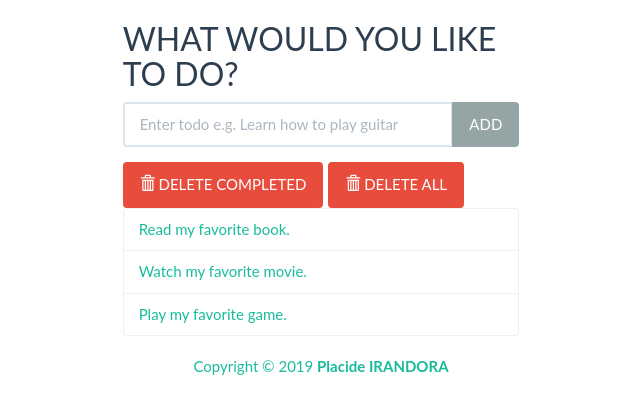
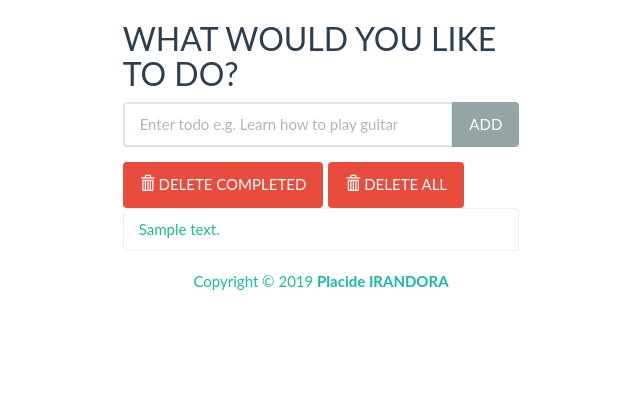
Before and after one commit to placideirandora/todo-list-app-with-flask, a Flask app: template src/templates/index.html in a window 1280 px wide. Shown: the top 414 px of the page, without its empty margins (319-959 px from the left). Run offline with Flask 2, Linux system fonts and the light colour scheme; the template is opened without the code that fills it: values that come from a table or form of the project are taken from there, others are empty; tables that the repository leaves empty hold one stand-in row (values such as "Sample post"); some libraries are stand-ins or nearby versions.

Commit message:
Remove the hard-coded todos

```diff
--- a/src/templates/index.html
+++ b/src/templates/index.html
@@ -45,11 +45,9 @@
 					</div>
 
 					<ul class="list-group t20">
-
-                            <li class="list-group-item">Read my favorite book.</li>
-                            <li class="list-group-item todo-completed">Watch my favorite movie.</li>
-                            <li class="list-group-item">Play my favorite game.</li>
-
+						{% for todo in todos %}
+                            <li class="list-group-item">{{ todo.content }}</li>
+						{% endfor %}
 					</ul>
 				</div>
 			</div>
```
